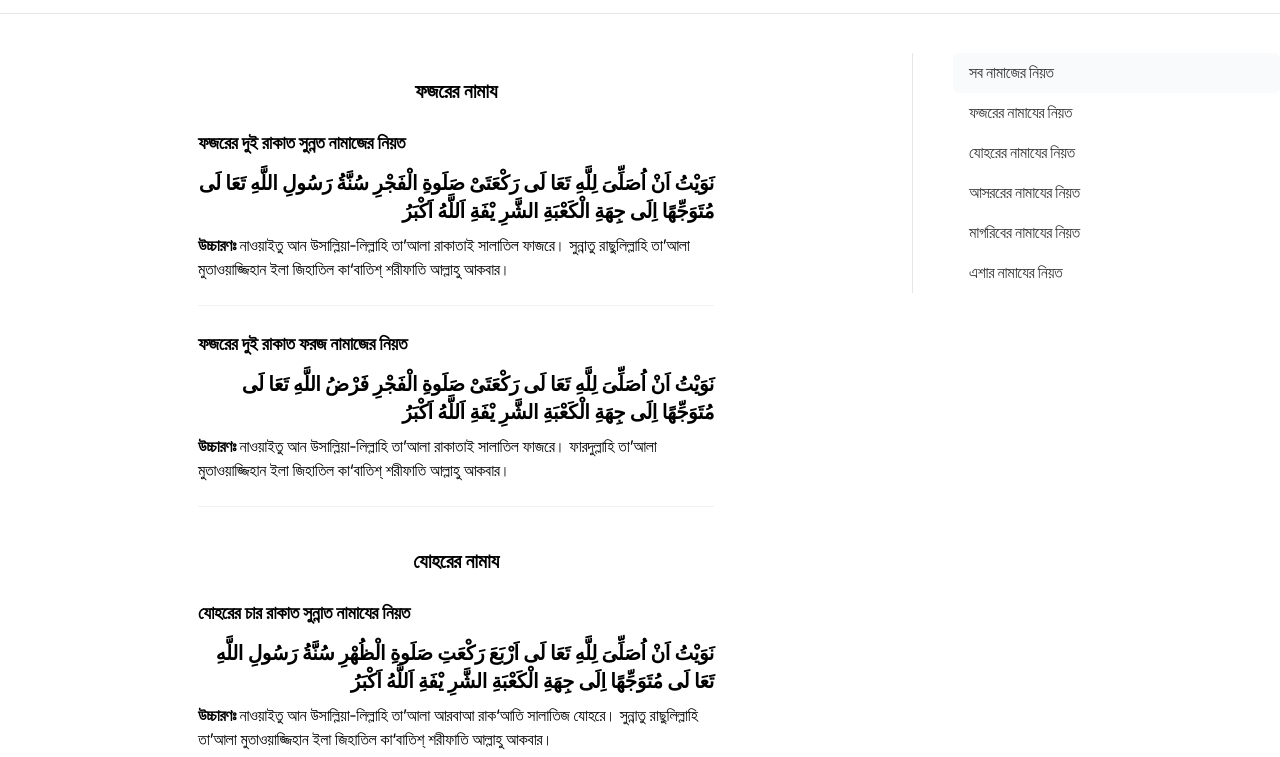
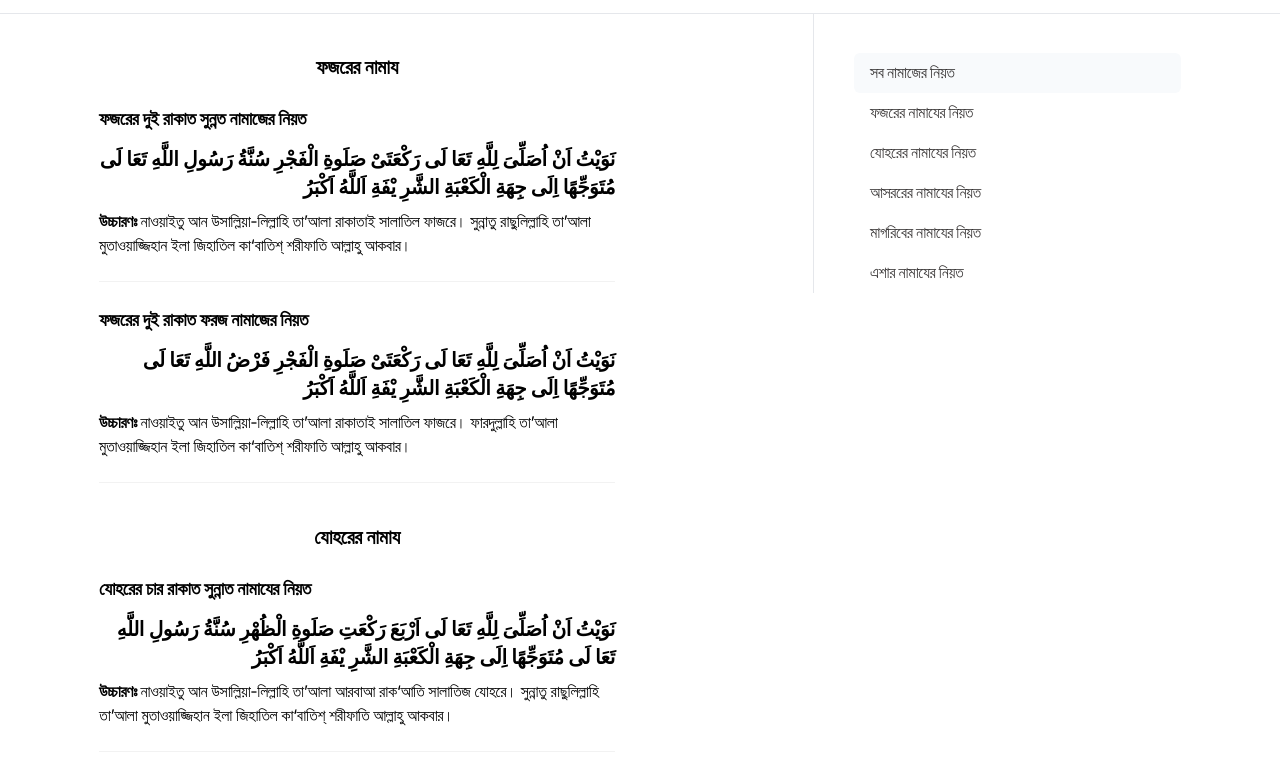
Before and after one commit to abubakarsiddique10/Islamic-blog, a website with bundled scripts: page src/namaz.html in a window 1280 px wide. Shown: the part 43-800 px from the top of the page. Built offline with nearby package versions, Linux system fonts and the light colour scheme.

Commit message:
added active class in tag menu

```diff
--- a/src/assets/css/style.css
+++ b/src/assets/css/style.css
@@ -120,6 +120,6 @@ body {
     background-color: #f8fafc
 }
 
-#mobile__tags::-webkit-scrollbar {
+#tags::-webkit-scrollbar {
     display: none;
 }
--- a/src/assets/data/namaz/niyat.json
+++ b/src/assets/data/namaz/niyat.json
@@ -1,3 +1,12 @@
+[
+    [
+        {"content": "সব নামাজের নিয়ত", "dataType": "all"},
+        {"content": "ফজরের নামাযের নিয়ত", "dataType": "fajr"},
+        {"content": "যোহরের নামাযের নিয়ত", "dataType": "zuhr"},
+        {"content": "আসররের নামাযের নিয়ত", "dataType": "asr"},
+        {"content": "মাগরিবের নামাযের নিয়ত", "dataType": "magrib"},
+        {"content": "এশার নামাযের নিয়ত", "dataType": "isha"}
+    ],
     [
         {
             "namazName": "ফজরের নামায",
@@ -112,3 +121,4 @@
             ]
         }
     ]
+]
--- a/src/assets/js/namaz.js
+++ b/src/assets/js/namaz.js
@@ -6,8 +6,9 @@ async function getNamazNiyat() {
     const url = `././assets/data/namaz/niyat.json`;
     try {
         const namazNiyat = await fetchData(url);
-        namazNiyatData = namazNiyat;
-        displayNamazNiyat(namazNiyat)
+        namazNiyatData = namazNiyat[1];
+        displayNamazNiyat(namazNiyat[1]);
+        displayTag(namazNiyat[0])
     } catch (error) {
         console.error('Error fetching Namaz Niyat data:', error);
     }
@@ -58,7 +59,6 @@ function handleTagClick(event) {
         const filterData = dataType === "all"
             ? namazNiyatData
             : namazNiyatData.filter((data) => data.tags === dataType);
-
         displayNamazNiyat(filterData);
     }
 }
@@ -67,7 +67,28 @@ function handleTagClick(event) {
 const tags = document.getElementById('tags');
 const mobileTags = document.getElementById('mobile__tags');
 tags.addEventListener('click', handleTagClick);
-mobileTags.addEventListener('click', handleTagClick);
+/* mobileTags.addEventListener('click', handleTagClick); */
 
 // Fetch Namaz Niyat data on page load
 getNamazNiyat();
+
+
+
+
+const displayTag = (contents) => {
+    const tagUl = document.getElementById('tags');
+    contents.forEach((content, index) => {
+        const createTagCard = createTagElemnt(content, index === 0);
+        tagUl.appendChild(createTagCard);
+     })
+}
+
+
+const createTagElemnt = ({content, dataType}, isActive) => {
+    const li = document.createElement('li');
+    li.className = 'min-w-fit'
+    li.innerHTML = `
+        <button class="capitalize text-left font-siliguri font-medium py-2 px-4 rounded-md text-[#080404cc] block w-full filter-button ${isActive ? "active": ""}" data-type="${dataType}">${content}</button>
+    `
+    return li
+}
--- a/src/namaz.html
+++ b/src/namaz.html
@@ -35,36 +35,17 @@
             </nav>
         </div>
     </header>
-
+    <!-- lg:block lg:w-full lg:max-w-[368px] lg:border-l lg:pl-10 lg:h-full lg:min-h-10 sticky top-28 lg:top-24 bg-red-300 mx-auto flex overflow-auto  -->
     <main>
         <section class="">
-            <div class="container xl:!px-0 relative">
-                <div class="mt-14 md:flex flex-row-reverse justify-evenly pt-6 ">
+            <div class="container xl:!px-0">
+                <div class="lg:mt-14 lg:flex flex-row-reverse justify-evenly pt-10 lg:pt-0">
 
-
-                    <ul id="tags" class="w-full max-w-[368px] border-l md:pl-5 lg:pl-10  h-full min-h-10 sticky top-24 hidden md:block">
-                       <li>
-                            <button class="capitalize text-left font-siliguri font-medium py-2 px-4 rounded-md text-[#000000cc] active block w-full filter-button" data-type="all">সব নামাজের নিয়ত</button>
-                       </li>
-                       <li>
-                            <button class="capitalize text-left font-siliguri font-medium py-2 px-4 rounded-md text-[#000000cc] block w-full filter-button" data-type="fajr">ফজরের নামাযের নিয়ত</button>
-                       </li>
-                       <li>
-                            <button class="capitalize text-left font-siliguri font-medium py-2 px-4 rounded-md text-[#000000cc] block w-full filter-button"  data-type="zuhr">যোহরের নামাযের নিয়ত</button>
-                       </li>
-                       <li>
-                            <button class="capitalize text-left font-siliguri font-medium py-2 px-4 rounded-md text-[#000000cc] block w-full filter-button"  data-type="asr">আসররের নামাযের নিয়ত</button>
-                       </li>
-                       <li>
-                            <button class="capitalize text-left font-siliguri font-medium py-2 px-4 rounded-md text-[#000000cc] block w-full filter-button"  data-type="magrib">মাগরিবের নামাযের নিয়ত</button>
-                       </li>
-                       <li>
-                            <button class="capitalize text-left font-siliguri font-medium py-2 px-4 rounded-md text-[#000000cc] block w-full filter-button"  data-type="isha">এশার নামাযের নিয়ত</button>
-                       </li>
+                    <ul id="tags" class="max-w-[518px] mx-auto bg-white sticky top-14 flex lg:block overflow-auto pt-6 lg:pt-10  lg:w-full lg:max-w-[368px] lg:border-l lg:pl-10 lg:h-full lg:min-h-10">
 
                     </ul>
 
-                    <ul id="mobile__tags" class="flex md:hidden overflow-auto">
+                    <!-- <ul id="mobile__tags" class="max-w-[516px] mx-auto flex lg:hidden overflow-auto">
                         <li class="min-w-fit">
                              <button class="capitalize text-left font-siliguri font-medium py-2 px-4 rounded-md text-[#000000cc] active block w-full filter-button" data-type="all">সব নামাজের নিয়ত</button>
                         </li>
@@ -83,9 +64,9 @@
                         <li class="min-w-fit">
                              <button class="capitalize text-left font-siliguri font-medium py-2 px-4 rounded-md text-[#000000cc] block w-full filter-button"  data-type="isha">এশার নামাযের নিয়ত</button>
                         </li>
-                     </ul>
+                     </ul> -->
 
-                    <div id="namaz__niyat" class="max-w-[516px] mx-auto md:mx-left pr-4 lg:p-0">
+                    <div id="namaz__niyat" class="max-w-[516px] mx-auto lg:mx-left">
 
                     </div>
                 </div>
```
Also changed, not shown: src/assets/css/tailwind.css. Lines whose indentation alone changed are shown as unchanged.
